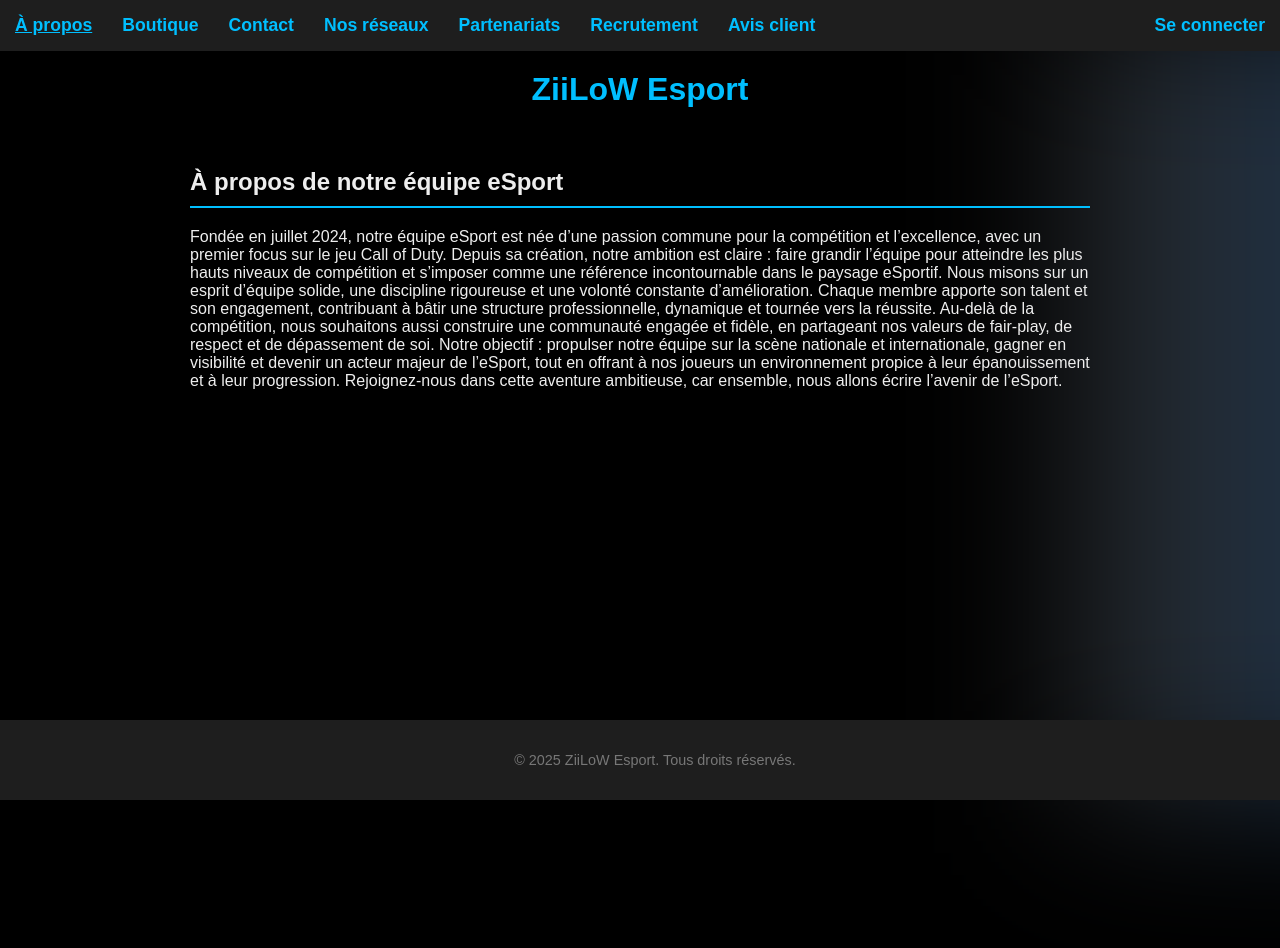
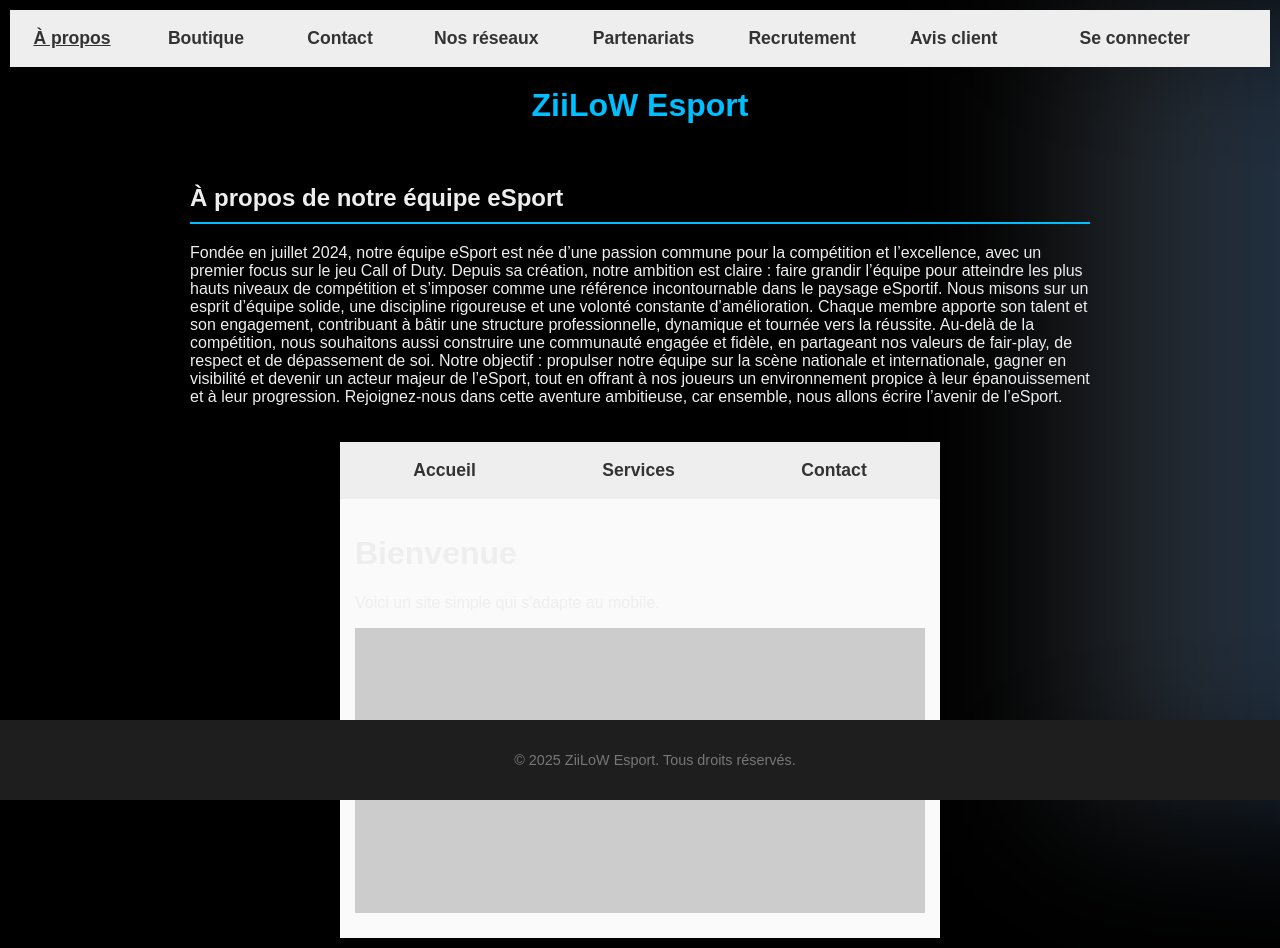
Before and after one commit to ZiiLoWEsport/ZiiLoW-Esport, a plain HTML site: page index.html in a window 1280 px wide. Before the commit the page ends 800 px from the top, so only its background shows below. Drawn offline with Linux system fonts and the light colour scheme; placeholder pictures from the web are drawn by us.

Commit message:
Update index.html

```diff
--- a/index.html
+++ b/index.html
@@ -769,35 +769,63 @@ Rejoignez-nous dans cette aventure ambitieuse, car ensemble, nous allons écrire
 
 
 
+<!DOCTYPE html>
+<html lang="fr">
 <head>
   <meta charset="UTF-8" />
   <meta name="viewport" content="width=device-width, initial-scale=1" />
-
+  <title>Site Mobile Friendly</title>
   <style>
-    /* Exemple CSS responsive à mettre ici */
     body {
+      margin: 0;
       font-family: Arial, sans-serif;
-      margin: 0;
-      padding: 0;
+      padding: 10px;
+      box-sizing: border-box;
     }
-
+    .container {
+      width: 90%;
+      max-width: 600px;
+      margin: auto;
+    }
+    nav {
+      display: flex;
+      justify-content: space-around;
+      background: #eee;
+      padding: 10px;
+      flex-wrap: wrap; /* pour passer en colonne si manque de place */
+    }
+    nav a {
+      text-decoration: none;
+      color: #333;
+      padding: 8px 12px;
+      flex: 1 1 auto;
+      text-align: center;
+      min-width: 80px;
+    }
+    main {
+      padding: 15px;
+      background: #fafafa;
+    }
     img {
       max-width: 100%;
       height: auto;
-    }
-
-    /* Exemple d’adaptation pour petits écrans */
-    @media (max-width: 600px) {
-      body {
-        font-size: 14px;
-      }
-
-      /* Exemple, réduire la taille des titres */
-      h1 {
-        font-size: 1.5em;
-      }
-
-      /* Adapter les marges, padding, etc., selon besoin */
+      display: block;
+      margin: 10px 0;
     }
   </style>
 </head>
+<body>
+  <div class="container">
+    <nav>
+      <a href="#">Accueil</a>
+      <a href="#">Services</a>
+      <a href="#">Contact</a>
+    </nav>
+    <main>
+      <h1>Bienvenue</h1>
+      <p>Voici un site simple qui s'adapte au mobile.</p>
+      <img src="https://via.placeholder.com/800x400" alt="Exemple image" />
+    </main>
+  </div>
+</body>
+</html>
```
